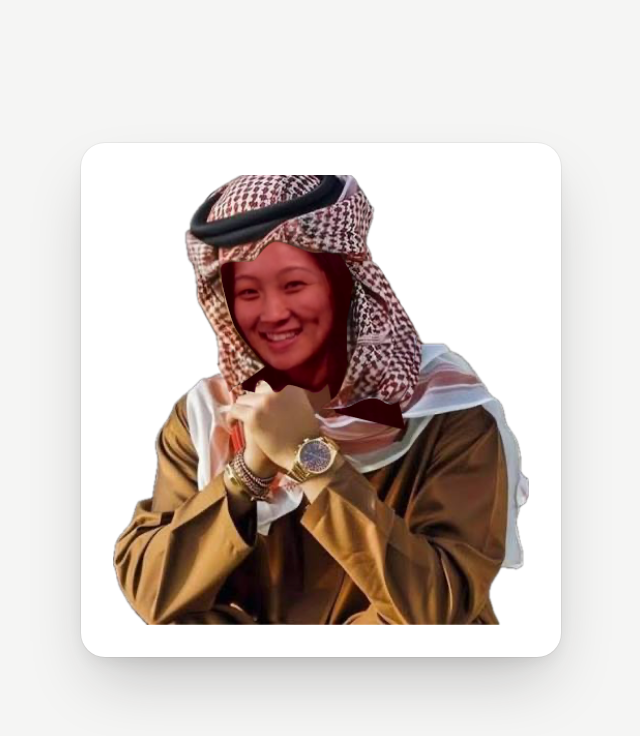
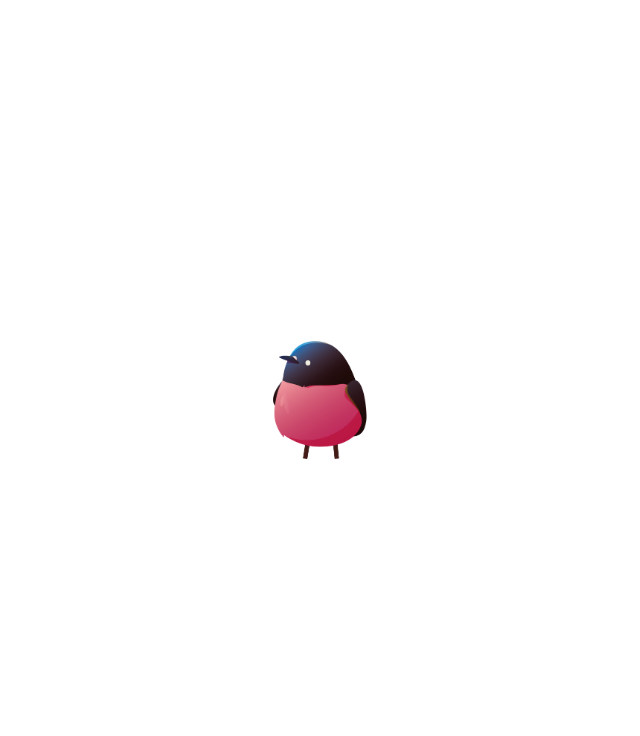
Before and after one commit to hulloitskai/bords.world, a website built with Vite: page src/index.html in a window 1280 px wide. Shown: the whole page, without its empty margins (319-959 px from the left). Built offline with nearby package versions, Linux system fonts and the light colour scheme.

Commit message:
feat: replace image card with centered pink robin

```diff
--- a/src/index.html
+++ b/src/index.html
@@ -1,17 +1,20 @@
 <!doctype html>
 <html lang="en">
-  <head>
-    <meta charset="utf-8">
-    <meta name="viewport" content="width=device-width, initial-scale=1">
-    <meta name="color-scheme" content="light">
-    <title>bords.world</title>
-    <link rel="stylesheet" href="index.css">
-  </head>
-  <body class="bg-stone-100">
-    <main class="grid min-h-svh min-w-[528px] place-items-center p-6">
-      <figure class="w-[480px] overflow-hidden rounded-3xl bg-white p-8 shadow-[0_32px_64px_-16px_rgba(28,25,23,0.25),0_8px_20px_-8px_rgba(28,25,23,0.12)] ring-1 ring-black/5">
-        <img class="h-auto w-full" src="assets/meggie.png" width="402" height="435" alt="Meggie smiling." fetchpriority="high">
-      </figure>
-    </main>
-  </body>
+    <head>
+        <meta charset="utf-8" />
+        <meta name="viewport" content="width=device-width, initial-scale=1" />
+        <meta name="color-scheme" content="light" />
+        <title>bords.world</title>
+        <link rel="stylesheet" href="index.css" />
+    </head>
+    <body class="flex min-h-svh items-center justify-center">
+        <img
+            class="h-auto w-full max-w-24"
+            src="assets/pink-robin.png"
+            width="514"
+            height="633"
+            alt="A pink robin."
+            fetchpriority="high"
+        />
+    </body>
 </html>
```
Also changed, not shown: README.md, src/assets/meggie.png (deleted), src/assets/pink-robin.png (added).
